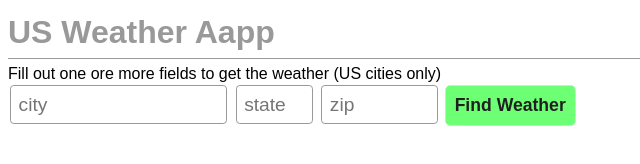
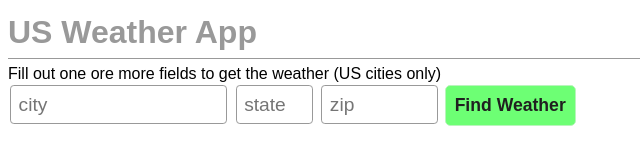
Before and after one commit to cefleet/dc_weatherApp, a plain HTML site: page index.html in a window 1280 px wide. Shown: the full height of the page, 0-640 px from the left. Drawn offline with Linux system fonts and the light colour scheme.

Commit message:
fixed a spelling issue with Aapp -> App =/

```diff
--- a/index.html
+++ b/index.html
@@ -14,7 +14,7 @@
 
 <body>
     <header>
-        <h1>US Weather Aapp</h1>
+        <h1>US Weather App</h1>
     </header>
     <label>Fill out one ore more fields to get the weather (US cities only)</label>
     <form id="location">
```
